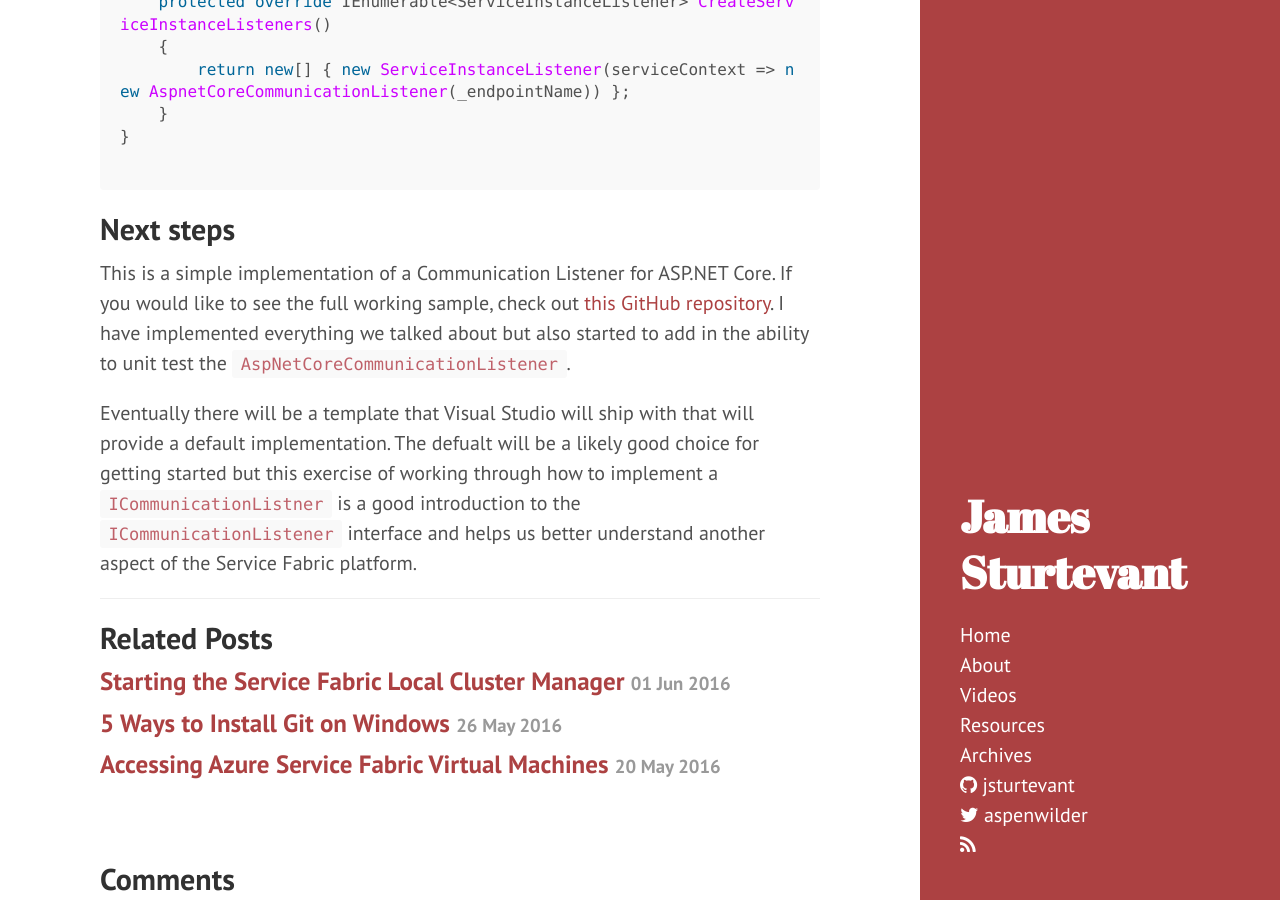
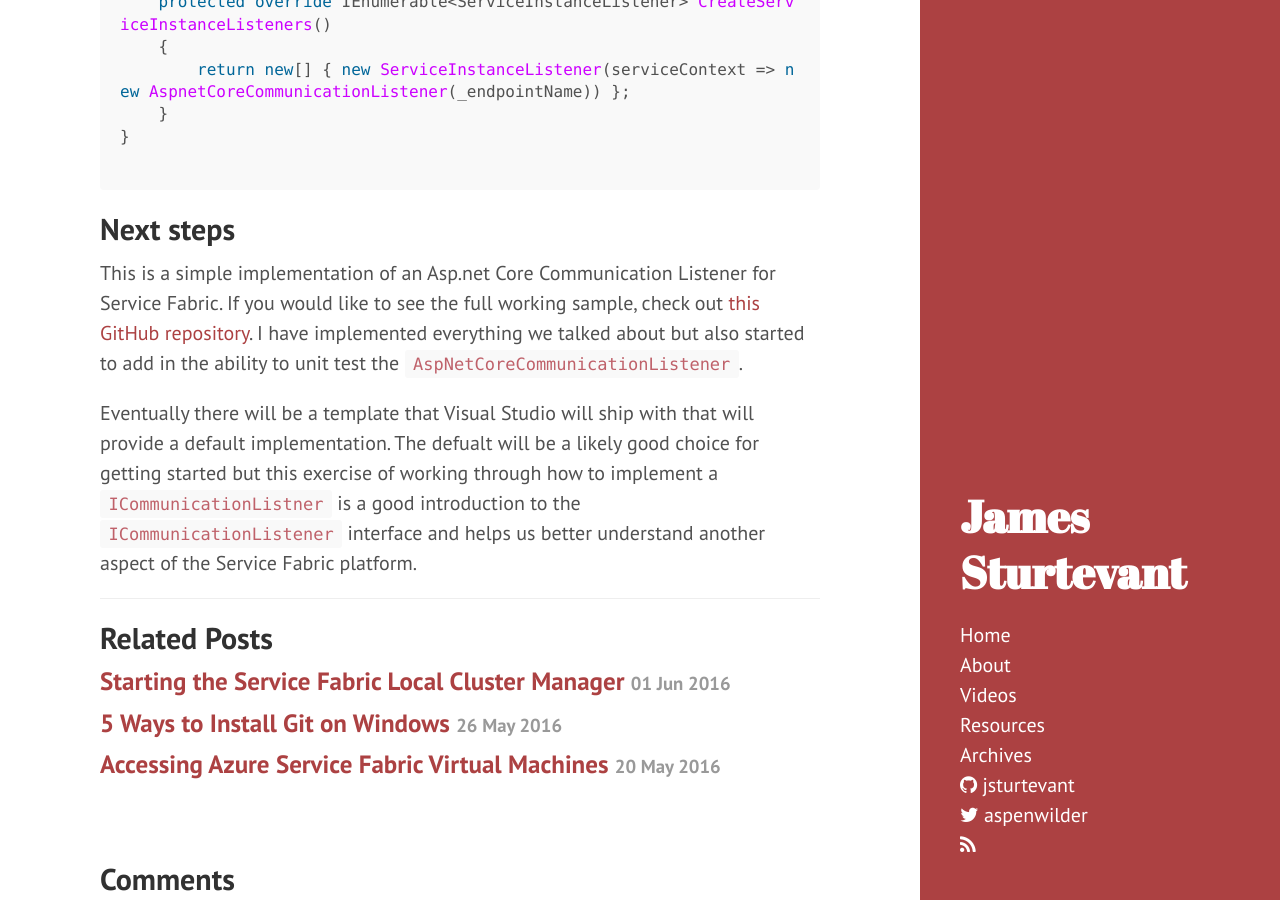
Before and after one commit to jsturtevant/jsturtevant.github.io, a Jekyll site: the page built from _posts/2016-06-06-Integrating-ASPNET-Core-With-Service-Fabric-using-ICommunicationListener.md, in a window 1280 px wide and 900 px high, scrolled down 5017 px. Built offline with Jekyll 4.4.1, drawn with Linux system fonts in a browser that asks for light colours; nearby versions of some CDN libraries; comment, search, counter and statistics services are not loaded.

Commit message:
fixed wording

`````diff
--- a/_posts/2016-06-06-Integrating-ASPNET-Core-With-Service-Fabric-using-ICommunicationListener.md
+++ b/_posts/2016-06-06-Integrating-ASPNET-Core-With-Service-Fabric-using-ICommunicationListener.md
@@ -136,6 +136,6 @@ internal sealed class WebHostingService : StatelessService
 ````
 
 ## Next steps
-This is a simple implementation of a Communication Listener for ASP.NET Core.   If you would like to see the full working sample, check out [this GitHub repository](https://github.com/jsturtevant/AspNetCoreTemplates).  I have implemented everything we talked about but also started to add in the ability to unit test the ```AspNetCoreCommunicationListener```.
+This is a simple implementation of an Asp.net Core Communication Listener for Service Fabric.   If you would like to see the full working sample, check out [this GitHub repository](https://github.com/jsturtevant/AspNetCoreTemplates).  I have implemented everything we talked about but also started to add in the ability to unit test the ```AspNetCoreCommunicationListener```.
 
 Eventually there will be a template that Visual Studio will ship with that will provide a default implementation.  The defualt will be a likely good choice for getting started but this exercise of working through how to implement a ```ICommunicationListner``` is a good introduction to the ```ICommunicationListener``` interface and helps us better understand another aspect of the Service Fabric platform.
`````
